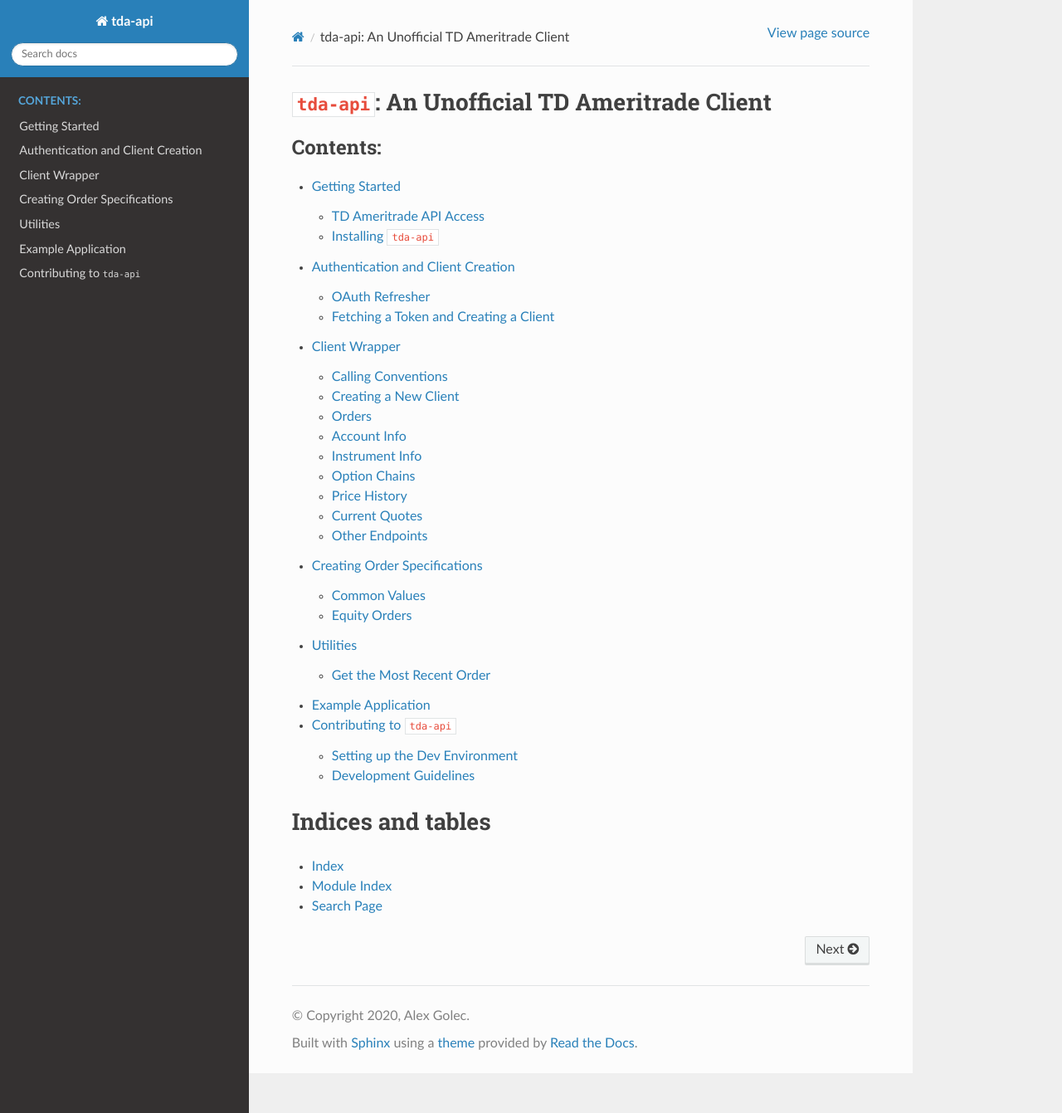
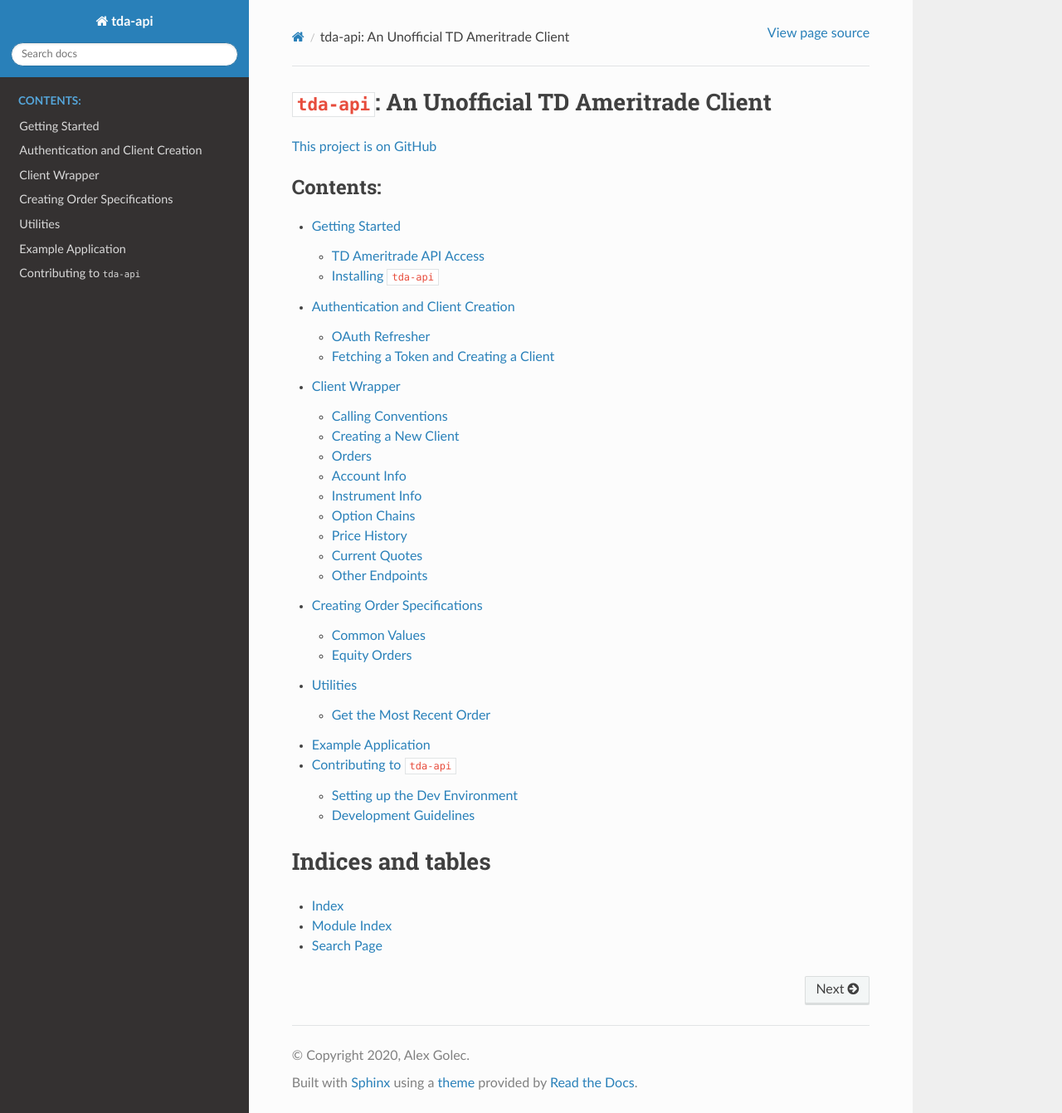
Before and after one commit to alexgolec/tda-api, a Sphinx documentation site: the page built from docs/index.rst, in a window 1280 px wide and 1341 px high. Shown: the whole window at 83% size. Built offline with Sphinx 7.4.7 and the Read the Docs theme 2.0.0, drawn with Linux system fonts in a browser that asks for light colours.

Commit message:
Added GH link

```diff
--- a/docs/index.rst
+++ b/docs/index.rst
@@ -1,5 +1,7 @@
 ``tda-api``: An Unofficial TD Ameritrade Client
 ===============================================
+
+`This project is on GitHub <https://github.com/alexgolec/tda-api>`__
 
 .. toctree::
   :maxdepth: 2
```
